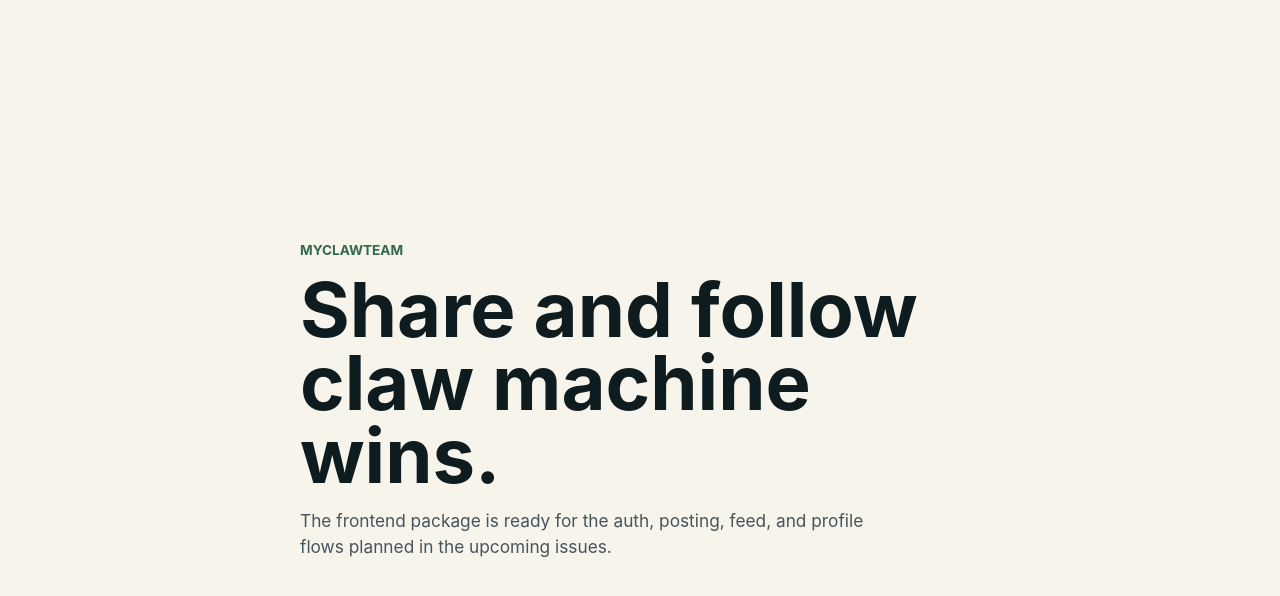
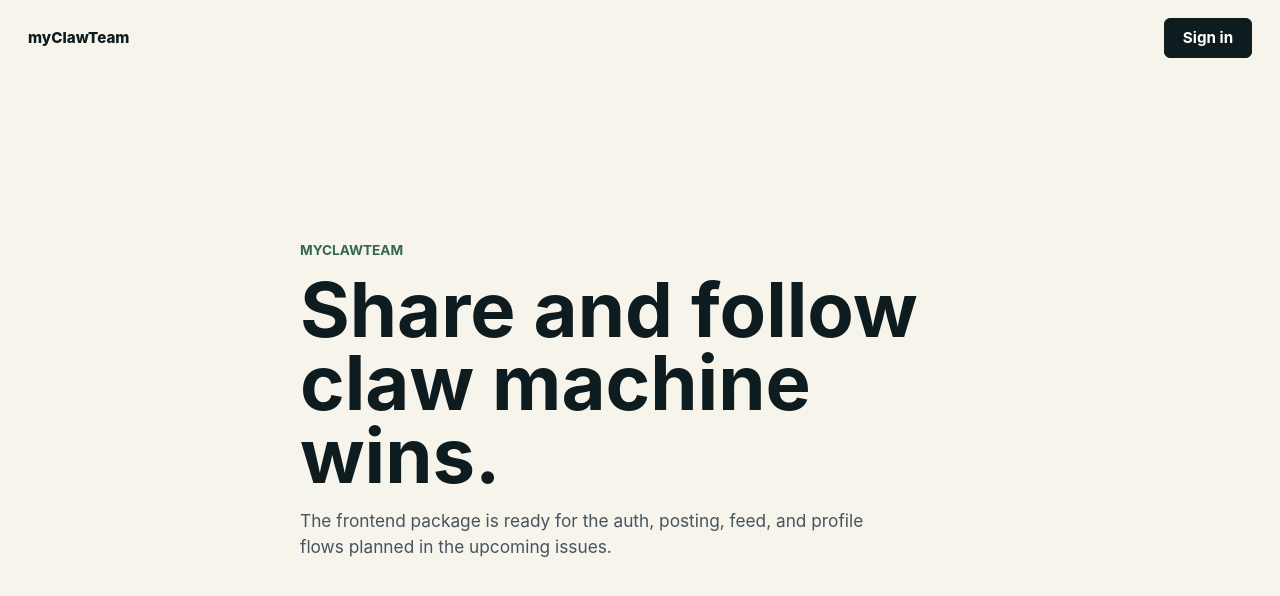
Before and after one commit to mtplayground/alex-1883-test-37, a React (Vite) app in the folder client/: page / in a window 1280 px wide. Shown: the top 596 px of the page. Built offline with nearby package versions, Linux system fonts and the light colour scheme; no server answers.

Commit message:
feat: "Sign in" button and signed-in header UI

```diff
--- a/client/src/App.tsx
+++ b/client/src/App.tsx
@@ -1,9 +1,12 @@
 import { createRoot } from 'react-dom/client';
 import { AuthProvider } from './auth/AuthContext';
+import { Header } from './components/Header';
 import './styles.css';
 
 export function App() {
   return (
+    <>
+      <Header />
       <main className="app-shell">
         <section className="intro">
           <p className="eyebrow">myClawTeam</p>
@@ -14,6 +17,7 @@
           </p>
         </section>
       </main>
+    </>
   );
 }
 
--- a/client/src/api/client.ts
+++ b/client/src/api/client.ts
@@ -20,7 +20,7 @@
   body?: unknown;
 };
 
-function buildUrl(path: string): string {
+export function buildApiUrl(path: string): string {
   const normalizedPath = path.startsWith('/') ? path : `/${path}`;
 
   return `${API_BASE_URL}${normalizedPath}`;
@@ -87,7 +87,7 @@
       requestInit.body = body;
     }
 
-    const response = await fetch(buildUrl(path), requestInit);
+    const response = await fetch(buildApiUrl(path), requestInit);
     const responseBody = await readResponseBody(response);
 
     if (!response.ok) {
--- /dev/null
+++ b/client/src/components/Header.tsx
@@ -0,0 +1,53 @@
+import { buildApiUrl } from '../api/client';
+import { useAuth } from '../auth/AuthContext';
+
+function getInitials(name: string): string {
+  const initials = name
+    .split(/\s+/)
+    .filter(Boolean)
+    .slice(0, 2)
+    .map((part) => part[0]?.toUpperCase())
+    .join('');
+
+  return initials || 'M';
+}
+
+function startGoogleSignIn(): void {
+  window.location.assign(buildApiUrl('/auth/google'));
+}
+
+export function Header() {
+  const { status, user } = useAuth();
+  const isSignedIn = status === 'authenticated' && user;
+
+  return (
+    <header className="site-header">
+      <a className="brand-mark" href="/" aria-label="myClawTeam home">
+        myClawTeam
+      </a>
+      <div className="auth-slot">
+        {isSignedIn ? (
+          <div className="user-chip" aria-label={`Signed in as ${user.name}`}>
+            {user.avatarUrl ? (
+              <img className="user-avatar" src={user.avatarUrl} alt="" />
+            ) : (
+              <span className="user-avatar user-avatar-fallback">
+                {getInitials(user.name)}
+              </span>
+            )}
+            <span className="user-name">{user.name}</span>
+          </div>
+        ) : (
+          <button
+            className="sign-in-button"
+            disabled={status === 'loading'}
+            onClick={startGoogleSignIn}
+            type="button"
+          >
+            Sign in
+          </button>
+        )}
+      </div>
+    </header>
+  );
+}
--- a/client/src/styles.css
+++ b/client/src/styles.css
@@ -22,6 +22,106 @@
   margin: 0;
   min-width: 320px;
   min-height: 100vh;
+}
+
+button,
+a {
+  font: inherit;
+}
+
+.site-header {
+  position: fixed;
+  z-index: 10;
+  top: 0;
+  right: 0;
+  left: 0;
+  display: flex;
+  align-items: center;
+  justify-content: space-between;
+  min-height: 72px;
+  padding: 18px 28px;
+  pointer-events: none;
+}
+
+.brand-mark {
+  color: #0e1b1f;
+  font-size: 0.95rem;
+  font-weight: 800;
+  letter-spacing: 0;
+  pointer-events: auto;
+  text-decoration: none;
+}
+
+.auth-slot {
+  display: flex;
+  justify-content: flex-end;
+  min-width: 104px;
+  pointer-events: auto;
+}
+
+.sign-in-button {
+  min-width: 88px;
+  min-height: 40px;
+  border: 1px solid #0e1b1f;
+  border-radius: 6px;
+  background: #0e1b1f;
+  color: #ffffff;
+  cursor: pointer;
+  font-size: 0.95rem;
+  font-weight: 700;
+  letter-spacing: 0;
+  padding: 0 16px;
+}
+
+.sign-in-button:disabled {
+  cursor: wait;
+  opacity: 0.62;
+}
+
+.sign-in-button:focus-visible,
+.brand-mark:focus-visible {
+  outline: 3px solid #69b58b;
+  outline-offset: 3px;
+}
+
+.user-chip {
+  display: grid;
+  grid-template-columns: 36px minmax(0, max-content);
+  align-items: center;
+  max-width: min(54vw, 260px);
+  min-height: 40px;
+  column-gap: 10px;
+  border: 1px solid rgba(14, 27, 31, 0.16);
+  border-radius: 6px;
+  background: rgba(255, 255, 255, 0.78);
+  padding: 2px 10px 2px 2px;
+}
+
+.user-avatar {
+  display: grid;
+  width: 36px;
+  height: 36px;
+  border-radius: 50%;
+  object-fit: cover;
+  place-items: center;
+}
+
+.user-avatar-fallback {
+  background: #346751;
+  color: #ffffff;
+  font-size: 0.82rem;
+  font-weight: 800;
+  letter-spacing: 0;
+}
+
+.user-name {
+  overflow: hidden;
+  color: #172026;
+  font-size: 0.95rem;
+  font-weight: 700;
+  letter-spacing: 0;
+  text-overflow: ellipsis;
+  white-space: nowrap;
 }
 
 .app-shell {
@@ -58,3 +158,18 @@
   color: #46545c;
   font-size: 1.08rem;
 }
+
+@media (max-width: 560px) {
+  .site-header {
+    min-height: 64px;
+    padding: 14px 16px;
+  }
+
+  .brand-mark {
+    font-size: 0.9rem;
+  }
+
+  .user-chip {
+    max-width: 58vw;
+  }
+}
```
Lines whose indentation alone changed are shown as unchanged.
